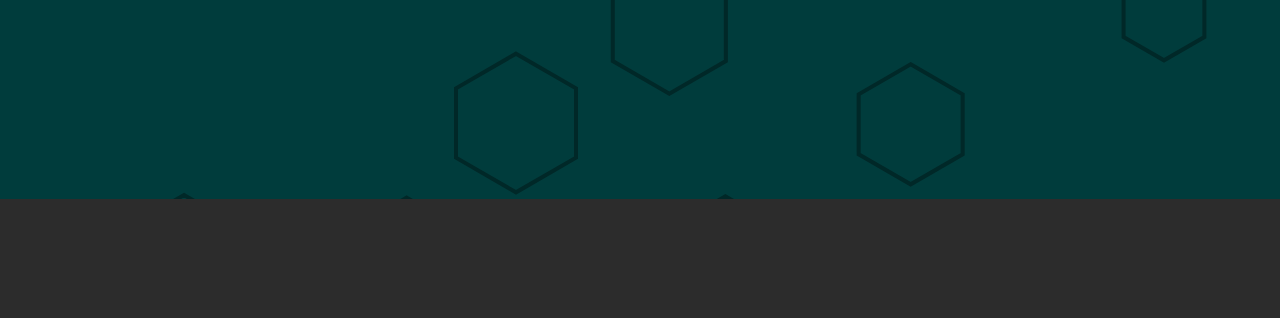
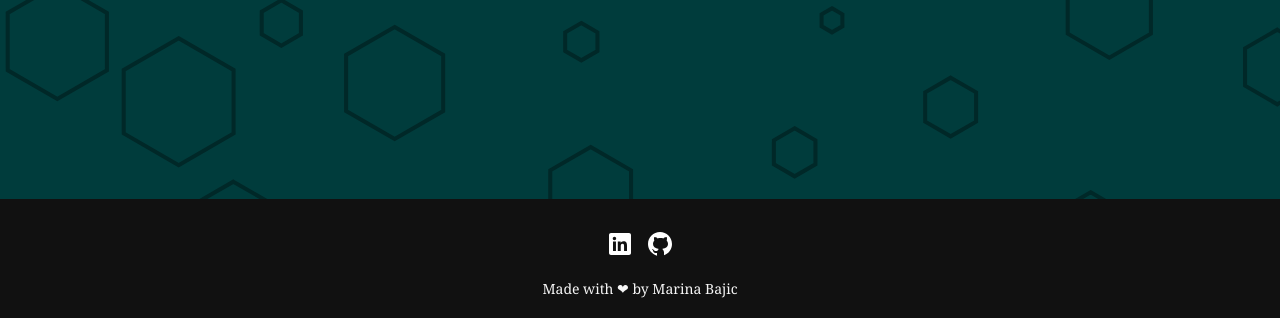
Before and after one commit to MarinaBajic/WP-DanceVerse, a PHP site: page / in a window 1280 px wide. Shown: the part 801-1119 px from the top of the page. Before the commit the page ends 1000 px from the top, so only its background shows below. Run offline with PHP 8.4, Linux system fonts and the light colour scheme; data that the repository does not hold is empty.

Commit message:
footer, tweaking style

```diff
--- a/css/_general.scss
+++ b/css/_general.scss
@@ -1,5 +1,3 @@
-@import 'colors';
-
 @import url('https://fonts.googleapis.com/css2?family=Noto+Serif&family=Raleway:wght@400;700&display=swap');
 
 body {
--- a/css/components/_add-new.scss
+++ b/css/components/_add-new.scss
@@ -1,5 +1,3 @@
-@import '../colors';
-
 .hidden {
 	display: none;
 }
--- a/css/components/_dances.scss
+++ b/css/components/_dances.scss
@@ -1,5 +1,3 @@
-@import '../colors';
-
 .dances {
 	padding-block: 100px;
 	background-image: url("../assets/polygon-scatter-haikei.svg");
--- /dev/null
+++ b/css/components/_footer.scss
@@ -0,0 +1,18 @@
+
+.footer {
+	background-color: $black;
+	padding-block: 30px 20px;
+}
+
+.footer__content {
+	display: flex;
+	flex-direction: column;
+	gap: 20px;
+	justify-content: center;
+	align-items: center;
+}
+
+.footer__socials {
+	display: flex;
+	gap: 10px;
+}
--- a/css/components/_header.scss
+++ b/css/components/_header.scss
@@ -1,5 +1,3 @@
-@import '../colors';
-
 .header {
 	width: 100%;
 	padding-block: 25px;
--- a/css/components/_hero.scss
+++ b/css/components/_hero.scss
@@ -1,5 +1,3 @@
-@import '../colors';
-
 .hero {
 	height: 100dvh;
 	position: relative;
@@ -36,6 +34,7 @@
 	text-decoration: none;
 	font-family: 'Raleway', sans-serif;
 	font-weight: bold;
+	font-size: 15px;
 	color: $black;
 	background-color: $accent;
 	padding: 20px 40px;
--- a/css/style.css
+++ b/css/style.css
@@ -163,6 +163,7 @@ body {
   text-decoration: none;
   font-family: "Raleway", sans-serif;
   font-weight: bold;
+  font-size: 15px;
   color: #111;
   background-color: #9B9BCF;
   padding: 20px 40px;
@@ -307,4 +308,22 @@ body {
 }
 .add-dance__btn:hover {
   background-color: #f6f6f6;
+}
+
+.footer {
+  background-color: #111;
+  padding-block: 30px 20px;
+}
+
+.footer__content {
+  display: flex;
+  flex-direction: column;
+  gap: 20px;
+  justify-content: center;
+  align-items: center;
+}
+
+.footer__socials {
+  display: flex;
+  gap: 10px;
 }/*# sourceMappingURL=style.css.map */
--- a/css/style.scss
+++ b/css/style.scss
@@ -1,6 +1,8 @@
 @import 'reset';
+@import 'colors';
 @import 'general';
 @import 'components/header';
 @import 'components/hero';
 @import 'components/dances';
 @import 'components/add-new';
+@import 'components/footer';
--- /dev/null
+++ b/footer.html
@@ -0,0 +1,11 @@
+<footer class="footer">
+	<div class="wrapper">
+		<div class="footer__content">
+			<div class="footer__socials">
+				<a href="https://www.linkedin.com/in/marina-bajic/" target="_blank"><img src="assets/linkedin.svg" alt="LinkedIn logo"></a>
+				<a href="https://github.com/MarinaBajic" target="_blank"><img src="assets/github.svg" alt="GitHub logo"></a>
+			</div>
+			<span class="footer__copyright">Made with &#10084; by Marina Bajic</span>
+		</div>
+	</div>
+</footer>
--- /dev/null
+++ b/header.html
@@ -0,0 +1,12 @@
+<header class="header">
+	<div class="wrapper">
+		<div class="header__content">
+			<a href="." class="logo">Dance<span>Verse</span></a>
+			<nav class="nav">
+				<a href=".#dances" class="nav__item">DANCES</a>
+				<a href="?add-dance#add-dance" class="nav__item">ADD DANCE</a>
+				<a href=".#" class="nav__item">SEARCH</a>
+			</nav>
+		</div>
+	</div>
+</header>
--- a/index.php
+++ b/index.php
@@ -25,18 +25,7 @@ else {
 
 <body>
 
-	<header class="header">
-		<div class="wrapper">
-			<div class="header__content">
-				<a href="." class="logo">Dance<span>Verse</span></a>
-				<nav class="nav">
-					<a href=".#dances" class="nav__item">DANCES</a>
-					<a href="?add-dance#add-dance" class="nav__item">ADD DANCE</a>
-					<a href=".#" class="nav__item">SEARCH</a>
-				</nav>
-			</div>
-		</div>
-	</header>
+	<?php include("header.html"); ?>
 
 	<main class="main">
 		<section class="hero">
@@ -100,10 +89,10 @@ else {
 				</div>
 			</div>
 		</section>
-
 	</main>
 
-	<?php echo $utils->getMessage(); ?>
+	<!-- <?php echo $utils->getMessage(); ?> -->
+	<?php include("footer.html"); ?>
 
 </body>
 
```
Also changed, not shown: assets/github.svg (added), assets/linkedin.svg (added), assets/polygon-scatter-haikei.svg, 1 other file.
